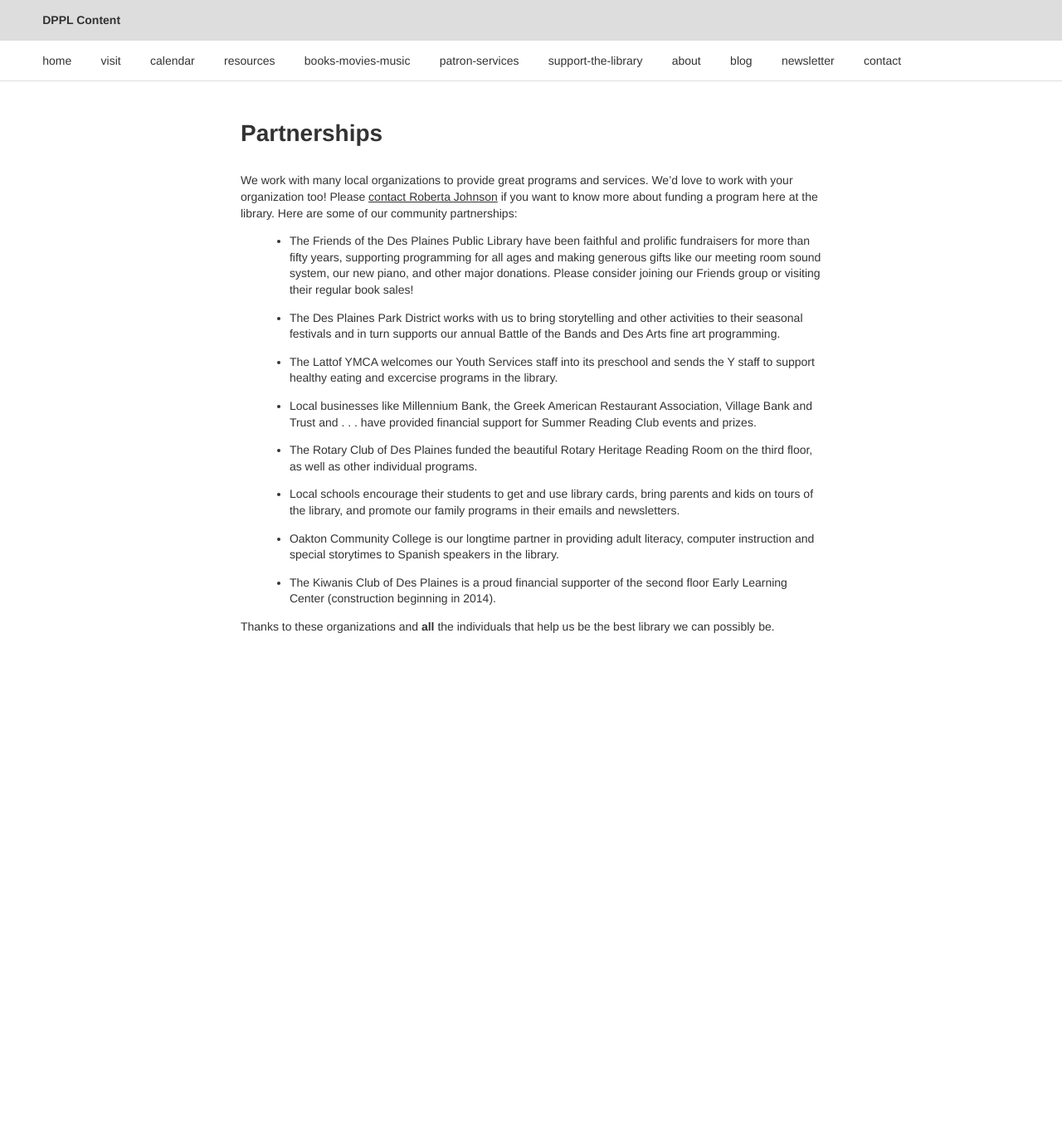
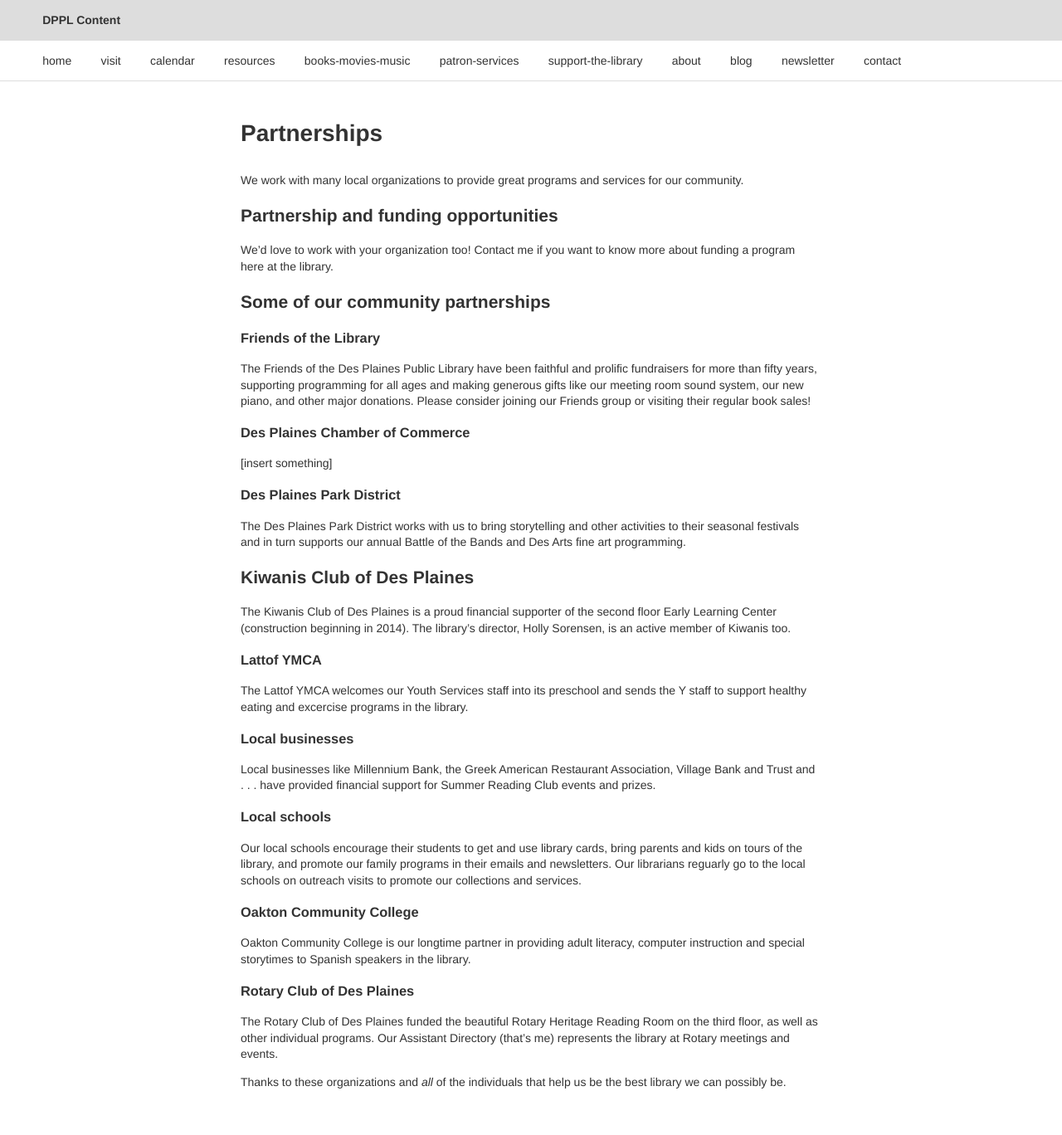
Before and after one commit to dpplweb/dppl-content, a Jekyll site: the page built from _posts/roberta/0706-01-01-partnerships.md, in a window 1280 px wide. Shown: the whole page at 83% size. Built offline with Jekyll 4.4.1, drawn with Linux system fonts in a browser that asks for light colours; Markdown is read by kramdown in place of the engine named in the settings; before the commit the page ends 900 px from its top, so only the background shows below that.

Commit message:
Expanding partnership page, more structure

```diff
--- a/_posts/roberta/0706-01-01-partnerships.md
+++ b/_posts/roberta/0706-01-01-partnerships.md
@@ -13,26 +13,44 @@ actions: ""
 published: true
 ---
 
-We work with many local organizations to provide great programs and services. We'd love to work with your organization too! Please [contact Roberta Johnson](mailto:rjohnson@dppl.org) if you want to know more about funding a program here at the library. Here are some of our community partnerships:
+We work with many local organizations to provide great programs and services for our community.
 
+## Partnership and funding opportunities
+We'd love to work with your organization too! Contact me if you want to know more about funding a program here at the library.
 
-- The Friends of the Des Plaines Public Library have been faithful and prolific fundraisers for more than fifty years, supporting programming for all ages and making generous gifts like our meeting room sound system, our new piano, and other major donations. Please consider joining our Friends group or visiting their regular book sales!
+## Some of our community partnerships
 
-- The Des Plaines Park District works with us to bring storytelling and other activities to their seasonal festivals and in turn supports our annual Battle of the Bands and Des Arts fine art programming.
+### Friends of the Library
 
+The Friends of the Des Plaines Public Library have been faithful and prolific fundraisers for more than fifty years, supporting programming for all ages and making generous gifts like our meeting room sound system, our new piano, and other major donations. Please consider joining our Friends group or visiting their regular book sales!
 
-- The Lattof YMCA welcomes our Youth Services staff into its preschool and sends the Y staff to support healthy eating and excercise programs in the library.
+### Des Plaines Chamber of Commerce
 
+[insert something]
 
-- Local businesses like Millennium Bank, the Greek American Restaurant Association, Village Bank and Trust and . . . have provided financial support for Summer Reading Club events and prizes.
+### Des Plaines Park District
 
+The Des Plaines Park District works with us to bring storytelling and other activities to their seasonal festivals and in turn supports our annual Battle of the Bands and Des Arts fine art programming.
 
-- The Rotary Club of Des Plaines funded the beautiful Rotary Heritage Reading Room on the third floor, as well as other individual programs.
+## Kiwanis Club of Des Plaines
+The Kiwanis Club of Des Plaines is a proud financial supporter of the second floor Early Learning Center (construction beginning in 2014). The library's director, Holly Sorensen, is an active member of Kiwanis too.
 
-- Local schools encourage their students to get and use library cards, bring parents and kids on tours of the library, and promote our family programs in their emails and newsletters.
+### Lattof YMCA
 
-- Oakton Community College is our longtime partner in providing adult literacy, computer instruction and special storytimes to Spanish speakers in the library.
+The Lattof YMCA welcomes our Youth Services staff into its preschool and sends the Y staff to support healthy eating and excercise programs in the library.
 
-- The Kiwanis Club of Des Plaines is a proud financial supporter of the second floor Early Learning Center (construction beginning in 2014).
+### Local businesses
 
-Thanks to these organizations and **all** the individuals that help us be the best library we can possibly be.
+Local businesses like Millennium Bank, the Greek American Restaurant Association, Village Bank and Trust and . . . have provided financial support for Summer Reading Club events and prizes.
+
+### Local schools
+Our local schools encourage their students to get and use library cards, bring parents and kids on tours of the library, and promote our family programs in their emails and newsletters. Our librarians reguarly go to the local schools on outreach visits to promote our collections and services.
+
+### Oakton Community College
+Oakton Community College is our longtime partner in providing adult literacy, computer instruction and special storytimes to Spanish speakers in the library.
+
+### Rotary Club of Des Plaines
+
+The Rotary Club of Des Plaines funded the beautiful Rotary Heritage Reading Room on the third floor, as well as other individual programs. Our Assistant Directory (that's me) represents the library at Rotary meetings and events.
+
+Thanks to these organizations and *all* of the individuals that help us be the best library we can possibly be.
```
